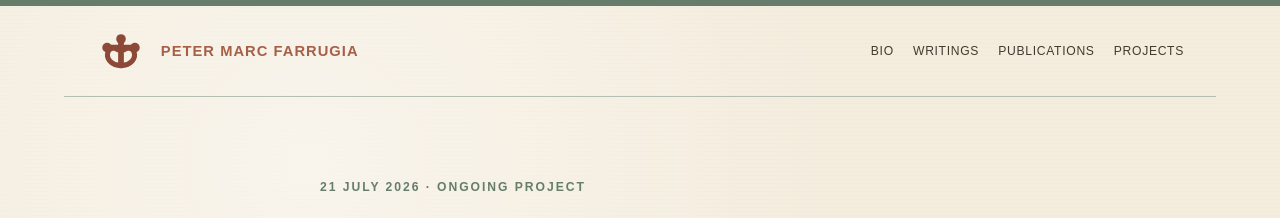
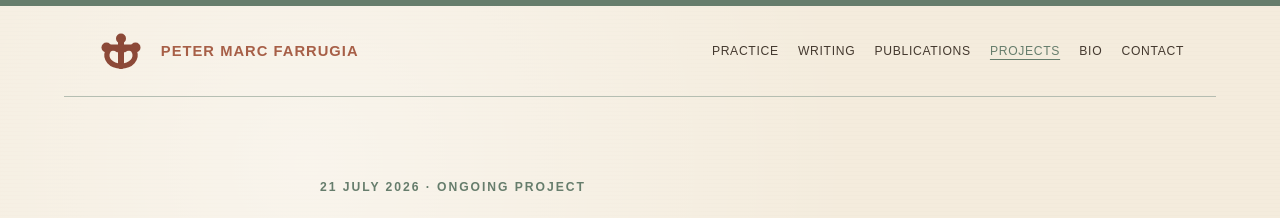
Before and after one commit to pytfarrugia-bit/pytfarrugia-bit.github.io, a Jekyll site: the page english-cantillation.html, which Jekyll copies as it is, in a window 1280 px wide. Shown: the top 218 px of the page. Built offline with Jekyll 4.4.1, drawn with Linux system fonts in a browser that asks for light colours.

Commit message:
Standardise navigation on Officium Parvum

```diff
--- a/english-cantillation.html
+++ b/english-cantillation.html
@@ -12,14 +12,16 @@
 <body>
   <header class="site-header">
     <a class="site-name" href="index.html" aria-label="Peter Marc Farrugia, home">
-      <img class="site-mark" src="logo-mark.svg" alt="" aria-hidden="true" style="border:0;outline:0;background:none;object-fit:contain;padding:0.08rem;">
+      <img class="site-mark" src="logo-mark.svg" alt="" aria-hidden="true">
       <span>Peter Marc Farrugia</span>
     </a>
     <nav aria-label="Main navigation">
+      <a href="practice.html">Practice</a>
+      <a href="writing.html">Writing</a>
+      <a href="publications.html">Publications</a>
+      <a href="projects.html" aria-current="page">Projects</a>
       <a href="bio.html">Bio</a>
-      <a href="index.html#writings">Writings</a>
-      <a href="index.html#publications">Publications</a>
-      <a href="index.html#projects">Projects</a>
+      <a href="index.html#contact">Contact</a>
     </nav>
   </header>
 
@@ -34,11 +36,8 @@
 
     <article class="prose">
       <p>The Latin <em>Officium Parvum</em> is the base of the project. For now, I am working from Veronica Brandt’s edition and resources, not to replace their chant practice but to derive a transparent measured system from it. The first phase begins with the canticles, whose invariant place within the Office makes them the clearest ground on which to establish the method.</p>
-
       <p>The music uses proportional rhythm and measured notation. Verbal accents and cadences remain governed by the text, but duration is made explicit enough to be learned, repeated and carried by an instrument. The fretted dulcimer provides a stable drone and spare melodic support. The voice remains primary; the instrument fixes the modal field and pulse without turning the Office into a song accompaniment.</p>
-
       <p>From the Latin base, corresponding English settings will be derived using Coverdale and related liturgical translations. These will not be independent paraphrases. Each version will follow the structure, mode and proportional relations established in the Latin, while adjusting cadences to the natural stresses of English.</p>
-
       <p>Solfège names the modal relationships, and tablature places them on the fretboard. The aim is a household practice in which Latin and English, text and breath, measured notation and instrument can be learned as one devotional form.</p>
 
       <h2>A working toy</h2>
@@ -58,7 +57,7 @@
       <p>Latin canticle settings; corresponding Coverdale and related English versions; measured notation; proportional rhythmic guidance; movable-do exercises; and tablature for stable fretted-dulcimer accompaniment. Morning and Evening offices will follow.</p>
     </article>
 
-    <p class="page-return" style="display:flex;align-items:center;justify-content:space-between;gap:1.5rem;flex-wrap:wrap;text-align:left;"><a href="index.html#projects">Back to Projects</a><a href="index.html#contact" style="margin-left:auto;text-align:right;">Contact</a></p>
+    <p class="page-return" style="display:flex;align-items:center;justify-content:space-between;gap:1.5rem;flex-wrap:wrap;text-align:left;"><a href="projects.html">Back to Projects</a><a href="index.html#contact" style="margin-left:auto;text-align:right;">Contact</a></p>
   </main>
 
   <footer><p>© 2026 Peter Marc Farrugia</p></footer>
```
